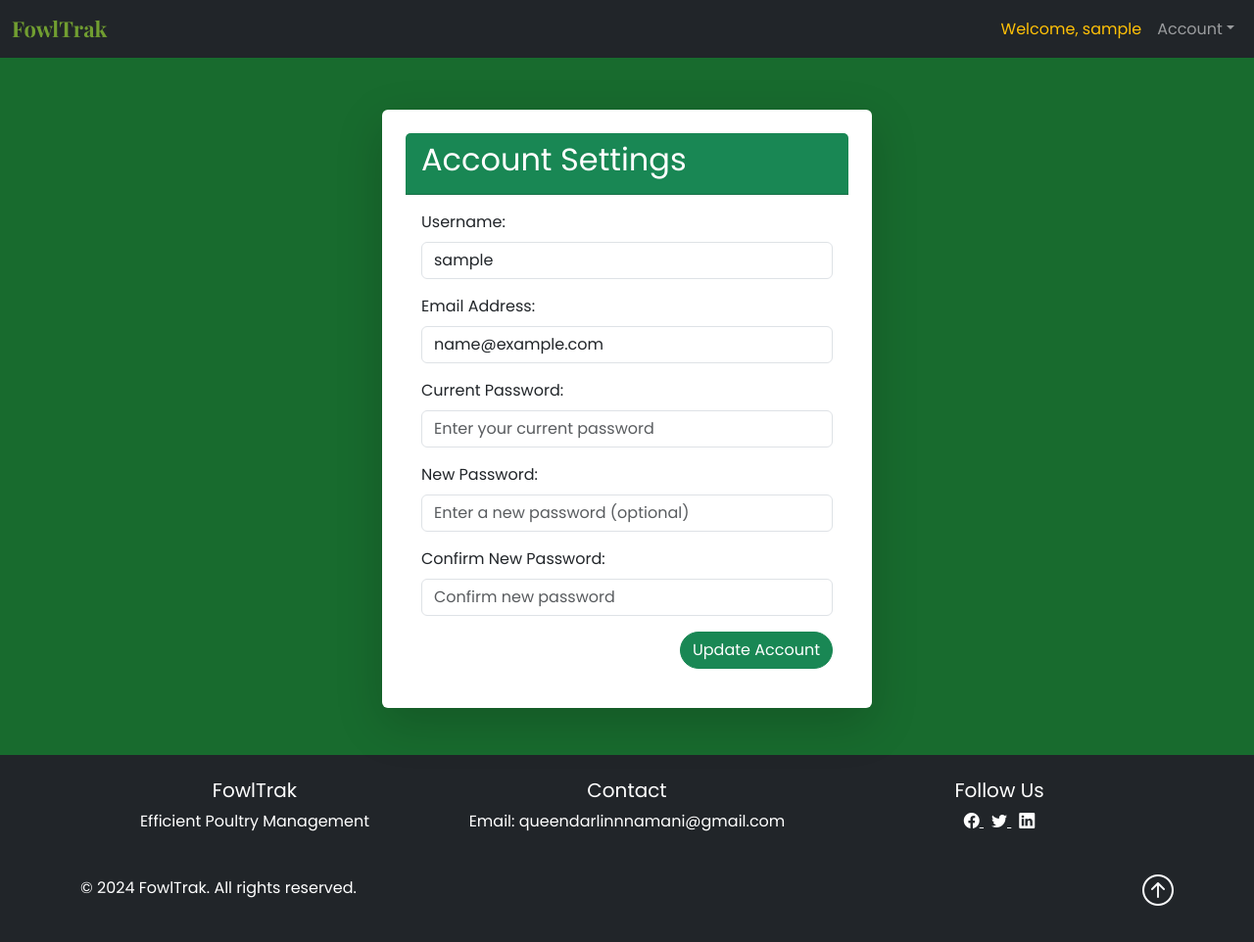
After one commit to Queendarlin/FowlTrak, a Flask app: page /account-settings in a window 1280 px wide. The commit adds this page. Shown: the whole page at 98% size. Run offline with Flask 3, Linux system fonts and the light colour scheme; the visitor is signed in with stand-in values (Sample User, id 1); some libraries are stand-ins or nearby versions.

Commit message:
Implement Account settings functionalities to update users account an enable access for admin and workers to the home page when logged in

```diff
--- a/poultry_manager/forms.py
+++ b/poultry_manager/forms.py
@@ -3,6 +3,7 @@ from wtforms import StringField, PasswordField, SubmitField, FloatField, Integer
 from wtforms import SelectField, DateField
 from wtforms.validators import DataRequired, Email, Length, EqualTo, ValidationError, NumberRange, Optional
 from poultry_manager.models.user import User
+from flask_login import current_user
 
 
 class RegisterForm(FlaskForm):
@@ -27,6 +28,31 @@ class LoginForm(FlaskForm):
     username = StringField('Username:', validators=[DataRequired()])
     password = PasswordField('Password:', validators=[DataRequired()])
     submit = SubmitField('Login')
+
+
+class AccountSettingsForm(FlaskForm):
+    username = StringField('Username:', validators=[Length(min=4, max=30), DataRequired()])
+    email_address = StringField('Email Address:', validators=[Email(), DataRequired()])
+    current_password = PasswordField('Current Password:', validators=[DataRequired()])
+    new_password = PasswordField('New Password:', validators=[Length(min=7), Optional()])
+    confirm_new_password = PasswordField('Confirm New Password:', validators=[EqualTo('new_password'), Optional()])
+    submit = SubmitField('Update Account')
+
+    def validate_username(self, username_to_check):
+        if username_to_check.data != current_user.username:
+            user = User.query.filter_by(username=username_to_check.data).first()
+            if user:
+                raise ValidationError('Username already exists! Please try a different username.')
+
+    def validate_email_address(self, email_address_to_check):
+        if email_address_to_check.data != current_user.email:
+            email_address = User.query.filter_by(email=email_address_to_check.data).first()
+            if email_address:
+                raise ValidationError('Email Address already exists! Please try a different email address.')
+
+    def validate_current_password(self, current_password):
+        if not current_user.check_password(current_password.data):
+            raise ValidationError('Current password is incorrect.')
 
 
 class InventoryForm(FlaskForm):
@@ -73,23 +99,3 @@ class HealthRecordForm(FlaskForm):
     medication_given = StringField('Medication Given', validators=[Length(max=200), DataRequired()])
     date_reported = DateField('Date Reported', format='%Y-%m-%d', validators=[DataRequired()])
     submit = SubmitField('Submit Record')
-
-
-class UpdateProfileForm(FlaskForm):
-    username = StringField('Username:', validators=[Length(min=4, max=30), Optional()])
-    email_address = StringField('Email Address:', validators=[Email(), Optional()])
-    password1 = PasswordField('New Password:', validators=[Length(min=7), Optional()])
-    password2 = PasswordField('Confirm New Password:', validators=[EqualTo('password1'), Optional()])
-    submit = SubmitField('Update Profile')
-
-    def validate_username(self, username_to_check):
-        if username_to_check.data:
-            user = User.query.filter_by(username=username_to_check.data).first()
-            if user:
-                raise ValidationError('Username already exists! Please try a different username')
-
-    def validate_email_address(self, email_address_to_check):
-        if email_address_to_check.data:
-            email_address = User.query.filter_by(email=email_address_to_check.data).first()
-            if email_address:
-                raise ValidationError('Email Address already exists! Please try a different email address')
--- a/poultry_manager/routes.py
+++ b/poultry_manager/routes.py
@@ -1,9 +1,10 @@
 from flask import render_template, url_for, Blueprint, redirect, flash
 from flask_login import logout_user, login_user, login_required, current_user
-from poultry_manager.forms import RegisterForm, LoginForm, InventoryForm, ProductionForm, FlockForm, HealthRecordForm
+from poultry_manager.forms import (RegisterForm, LoginForm, InventoryForm, ProductionForm, FlockForm, HealthRecordForm,
+                                   AccountSettingsForm)
 from poultry_manager import db
 from poultry_manager.models.user import User, RoleEnum
-from poultry_manager.middleware.access_control import admin_required, worker_required
+from poultry_manager.middleware.access_control import admin_required, worker_required, admin_or_worker_required
 from poultry_manager.models.inventory import Inventory
 from poultry_manager.models.production import Production
 from poultry_manager.models.flock import Flock
@@ -17,10 +18,14 @@ bp = Blueprint('main', __name__)
 @bp.route('/home')
 def home_page():
     """
-        Render the home page. Redirect authenticated users to the tasks page.
-        """
+        Render the home page. Redirect authenticated users to their respective dashboards.
+    """
     if current_user.is_authenticated:
-        return redirect(url_for('main.worker_dashboard'))
+        if current_user.is_admin():
+            return redirect(url_for('main.admin_dashboard'))
+        elif current_user.is_worker():
+            return redirect(url_for('main.worker_dashboard'))
+
     return render_template('home.html')
 
 
@@ -64,7 +69,7 @@ def login_page():
             elif attempted_user.is_worker():
                 return redirect(url_for('main.worker_dashboard'))  # Redirect to worker dashboard
         else:
-            flash('Login failed. Check your email and password.', category='danger')
+            flash('Login failed. Check your username and password.', category='danger')
 
     return render_template('login.html', form=form)
 
@@ -80,6 +85,28 @@ def logout_page():
     return redirect(url_for('main.home_page'))
 
 
+@bp.route('/account-settings', methods=['GET', 'POST'])
+@login_required
+def account_settings():
+    form = AccountSettingsForm()
+
+    if form.validate_on_submit():
+        if form.new_password.data:
+            current_user.set_password(form.new_password.data)
+
+        current_user.username = form.username.data
+        current_user.email = form.email_address.data
+        db.session.commit()
+        flash('Your account has been updated!', category='success')
+        return redirect(url_for('main.account_settings'))
+
+    # Pre-fill the form with the user's current data
+    form.username.data = current_user.username
+    form.email_address.data = current_user.email
+
+    return render_template('account_settings.html', form=form)
+
+
 @bp.route('/workers-dashboard')
 @login_required
 @worker_required
@@ -91,8 +118,8 @@ def worker_dashboard():
 
 
 @bp.route('/add_inventory', methods=['GET', 'POST'])
-@worker_required
 @login_required
+@admin_or_worker_required
 def add_inventory():
     form = InventoryForm()
     if form.validate_on_submit():
@@ -109,18 +136,19 @@ def add_inventory():
         db.session.add(new_inventory)
         db.session.commit()
         flash('Inventory item added successfully', 'success')
+        # Redirect based on user role
+        if current_user.is_admin():
+            return redirect(url_for('main.admin_dashboard'))
         return redirect(url_for('main.worker_dashboard'))
     return render_template('inventory.html', form=form)
 
 
 @bp.route('/add-production', methods=['GET', 'POST'])
 @login_required
-@worker_required
+@admin_or_worker_required
 def add_production():
-    """Route to add production records."""
     form = ProductionForm()
     if form.validate_on_submit():
-        # Create new production record
         production_record = Production(
             number_eggs_collected=form.number_eggs_collected.data,
             eggs_sold=form.eggs_sold.data,
@@ -130,17 +158,19 @@ def add_production():
         db.session.add(production_record)
         db.session.commit()
         flash('Production record added successfully', 'success')
+        # Redirect based on user role
+        if current_user.is_admin():
+            return redirect(url_for('main.admin_dashboard'))
         return redirect(url_for('main.worker_dashboard'))
     return render_template('production.html', form=form)
 
 
 @bp.route('/add-flock', methods=['GET', 'POST'])
 @login_required
-@worker_required
+@admin_or_worker_required
 def add_flock():
     form = FlockForm()
     if form.validate_on_submit():
-        # Create a new flock record
         new_flock = Flock(
             breed=form.breed.data,
             quantity=form.quantity.data,
@@ -153,14 +183,16 @@ def add_flock():
         db.session.add(new_flock)
         db.session.commit()
         flash('Flock record added successfully', 'success')
+        # Redirect based on user role
+        if current_user.is_admin():
+            return redirect(url_for('main.admin_dashboard'))
         return redirect(url_for('main.worker_dashboard'))
-
     return render_template('flock.html', form=form)
 
 
 @bp.route('/add-health-record', methods=['GET', 'POST'])
 @login_required
-@worker_required
+@admin_or_worker_required
 def add_health_record():
     form = HealthRecordForm()
     if form.validate_on_submit():
@@ -174,8 +206,10 @@ def add_health_record():
         db.session.add(health_record)
         db.session.commit()
         flash('Health record added successfully', 'success')
+        # Redirect based on user role
+        if current_user.is_admin():
+            return redirect(url_for('main.admin_dashboard'))
         return redirect(url_for('main.worker_dashboard'))
-
     return render_template('health.html', form=form)
 
 
--- /dev/null
+++ b/poultry_manager/templates/account_settings.html
@@ -0,0 +1,65 @@
+{% extends "base.html" %}
+
+{% block content %}
+
+<style>
+.container.mt-5.mb-5 {
+    margin-top: 7rem !important;
+}
+</style>
+<div class="container mt-5 mb-5 d-flex justify-content-center">
+    <div class="card shadow-lg p-4" style="max-width: 500px; width: 100%; padding-top: 56px;">
+        <div class="card-header bg-success text-white">
+            <h2>Account Settings</h2>
+        </div>
+        <div class="card-body">
+        <form method="POST" action="{{ url_for('main.account_settings') }}">
+            {{ form.hidden_tag() }}
+
+            <div class="mb-3">
+                {{ form.username.label(class="form-label") }}
+                {{ form.username(class_="form-control", placeholder="Enter your username", aria_describedby="usernameHelp") }}
+                {% for error in form.username.errors %}
+                    <small class="text-danger">{{ error }}</small>
+                {% endfor %}
+            </div>
+
+            <div class="mb-3">
+                {{ form.email_address.label(class="form-label") }}
+                {{ form.email_address(class_="form-control", placeholder="Enter your email", aria_describedby="emailHelp") }}
+                {% for error in form.email_address.errors %}
+                    <small class="text-danger">{{ error }}</small>
+                {% endfor %}
+            </div>
+
+            <div class="mb-3">
+                {{ form.current_password.label(class="form-label") }}
+                {{ form.current_password(class_="form-control", placeholder="Enter your current password", aria_describedby="currentPasswordHelp") }}
+                {% for error in form.current_password.errors %}
+                    <small class="text-danger">{{ error }}</small>
+                {% endfor %}
+            </div>
+
+            <div class="mb-3">
+                {{ form.new_password.label(class="form-label") }}
+                {{ form.new_password(class_="form-control", placeholder="Enter a new password (optional)", aria_describedby="newPasswordHelp") }}
+                {% for error in form.new_password.errors %}
+                    <small class="text-danger">{{ error }}</small>
+                {% endfor %}
+            </div>
+
+            <div class="mb-3">
+                {{ form.confirm_new_password.label(class="form-label") }}
+                {{ form.confirm_new_password(class_="form-control", placeholder="Confirm new password", aria_describedby="confirmPasswordHelp") }}
+                {% for error in form.confirm_new_password.errors %}
+                    <small class="text-danger">{{ error }}</small>
+                {% endfor %}
+            </div>
+
+            <div class="d-flex justify-content-end">
+                {{ form.submit(class_="btn btn-success rounded-pill") }}
+            </div>
+        </form>
+    </div>
+</div>
+{% endblock %}
--- a/poultry_manager/templates/admin_dashboard.html
+++ b/poultry_manager/templates/admin_dashboard.html
@@ -4,7 +4,7 @@
 
 {% block content %}
 <div class="container-fluid">
-    <div class="mb-4 text-primary">
+    <div class="mb-4 text-warning">
         <h2>Admin Dashboard</h2>
     </div>
     <div class="row">
@@ -15,7 +15,7 @@
                         <div class="">
                             <div class="p-3 m-1">
                                 <h3>Welcome Back,
-                                    <span class="text-warning fs-1 fw-bold">{{ current_user.username }}</span></h3>
+                                    <span class="text-warning fs-1 lead">{{ current_user.username }}</span></h3>
                             </div>
                         </div>
                         <div class="col-6 align-self-end text-end">
--- a/poultry_manager/templates/base.html
+++ b/poultry_manager/templates/base.html
@@ -18,28 +18,34 @@
     <!-- Navbar -->
     <nav class="navbar navbar-expand-lg fixed-top navbar-dark bg-dark">
         <div class="container-fluid">
-            <a class="navbar-brand" href="{{ url_for('main.home_page') }}" style="color: #719E31;">FowlTrak</a>
+                <a class="navbar-brand" href="{{ url_for('main.home_page') }}" style="color: #719E31;">FowlTrak</a>
+
             <button class="navbar-toggler" type="button" data-bs-toggle="collapse" data-bs-target="#navbarNav"
                     aria-controls="navbarNav" aria-expanded="false" aria-label="Toggle navigation">
                 <span class="navbar-toggler-icon"></span>
             </button>
             <div class="collapse navbar-collapse" id="navbarNav">
                 <ul class="navbar-nav me-auto ms-5">
+                    {% if not current_user.is_authenticated %}
                     <li class="nav-item"><a class="nav-link nav-link-spacing" href="{{ url_for('main.home_page') }}">Home</a></li>
                     <li class="nav-item"><a class="nav-link nav-link-spacing" href="#about">About</a></li>
                     <li class="nav-item"><a class="nav-link nav-link-spacing" href="#features">Features</a></li>
                     <li class="nav-item"><a class="nav-link nav-link-spacing" href="#benefits">Benefits</a></li>
+                    {% endif %}
                 </ul>
                 <ul class="navbar-nav">
                     {% if current_user.is_authenticated %}
                         <li class="nav-item"><a class="nav-link text-warning">Welcome, {{ current_user.username }}</a></li>
                     {% endif %}
+                    {% if not current_user.is_authenticated %}
                     <li class="nav-item"><a class="nav-link" href="#contact">Contact</a></li>
+                    {% endif %}
                     <li class="nav-item dropdown">
                         <a class="nav-link dropdown-toggle" href="#" id="accountDropdown" role="button"
                            data-bs-toggle="dropdown" aria-expanded="false">Account</a>
                         <ul class="dropdown-menu" aria-labelledby="accountDropdown">
                             {% if current_user.is_authenticated %}
+                                <li><a class="dropdown-item" href="{{ url_for('main.account_settings') }}">Settings</a></li>
                                 <li><a class="dropdown-item" href="{{ url_for('main.logout_page') }}" id="logout-link">Logout</a></li>
                             {% else %}
                                 <li><a class="dropdown-item" href="{{ url_for('main.register_page') }}">Register</a></li>
--- a/poultry_manager/templates/base_admin.html
+++ b/poultry_manager/templates/base_admin.html
@@ -35,7 +35,7 @@
             <!-- Sidebar Content -->
             <div class="h-100">
                 <div class="p-3 fs-4">
-                    <a href="{{ url_for('main.admin_dashboard') }}">FowlTrak</a>
+                    <a href="{{ url_for('main.admin_dashboard') }}" style="color: #719E31;">FowlTrak</a>
                 </div>
                 <ul class="sidebar-nav">
                     <li class="sidebar-item">
@@ -76,7 +76,7 @@
                         </ul>
                     </li>
                 </ul>
-                <div class="mt-5 text-info">
+                <div class="mt-5 text-warning">
                     Logged in as: <strong>{{ current_user.role.value }}</strong>
                 </div>
             </div>
@@ -98,7 +98,7 @@
                                 <i class="bi bi-person-circle fs-2 me-2"></i>
                             </a>
                             <div class="dropdown-menu dropdown-menu-end">
-                                <a href="#" class="dropdown-item">Setting</a>
+                                <a href="{{ url_for('main.account_settings') }}" class="dropdown-item">Setting</a>
                                 <a href="{{ url_for('main.logout_page') }}" id="logout-link" class="dropdown-item">Logout</a>
                             </div>
                         </li>
--- a/poultry_manager/templates/base_workers_dashboard.html
+++ b/poultry_manager/templates/base_workers_dashboard.html
@@ -16,7 +16,7 @@
     <style>
 
         body {
-            background-color: purple;
+            background-color: #186B2E;
             font-family: 'Poppins', sans-serif;
         }
 
@@ -66,7 +66,7 @@
         <!-- Navbar -->
         <nav class="navbar navbar-expand-lg navbar-dark bg-dark">
             <div class="container-fluid">
-                <a class="navbar-brand" href="{{ url_for('main.worker_dashboard') }}">FowlTrak</a>
+                <a class="navbar-brand" href="{{ url_for('main.worker_dashboard') }}" style="color: #719E31;">FowlTrak</a>
                 <button class="navbar-toggler" type="button" data-bs-toggle="collapse" data-bs-target="#navbarNav" aria-controls="navbarNav" aria-expanded="false" aria-label="Toggle navigation">
                     <span class="navbar-toggler-icon"></span>
                 </button>
--- a/poultry_manager/templates/flock.html
+++ b/poultry_manager/templates/flock.html
@@ -5,7 +5,7 @@
     <div class="row justify-content-center">
         <div class="col-md-8">
             <div class="card shadow-sm mb-5">
-                <div class="card-header bg-primary text-white">
+                <div class="card-header bg-success text-white">
                     <h3>Add Inventory Item</h3>
                 </div>
                 <div class="card-body">
--- a/poultry_manager/templates/health.html
+++ b/poultry_manager/templates/health.html
@@ -5,7 +5,7 @@
     <div class="row justify-content-center">
         <div class="col-md-8">
             <div class="card shadow-sm mb-5">
-                <div class="card-header bg-primary text-white">
+                <div class="card-header bg-success text-white">
                     <h3>Add Health Record</h3>
                 </div>
                 <div class="card-body">
--- a/poultry_manager/templates/inventory.html
+++ b/poultry_manager/templates/inventory.html
@@ -7,7 +7,7 @@
     <div class="row justify-content-center">
         <div class="col-lg-8">
             <div class="card shadow-lg mb-5">
-                <div class="card-header bg-primary text-white">
+                <div class="card-header bg-success text-white">
                     <h3>Add Inventory Item</h3>
                 </div>
                 <div class="card-body bg-light">
--- a/poultry_manager/templates/production.html
+++ b/poultry_manager/templates/production.html
@@ -7,7 +7,7 @@
         <div class="row justify-content-center">
             <div class="col-md-8">
                 <div class="card shadow-sm">
-                    <div class="card-header bg-primary text-white">
+                    <div class="card-header bg-success text-white">
                         <h3 class="mb-0">Add Production Record</h3>
                     </div>
                     <div class="card-body">
```
Also changed, not shown: poultry_manager/middleware/access_control.py (+10 -0 lines).
